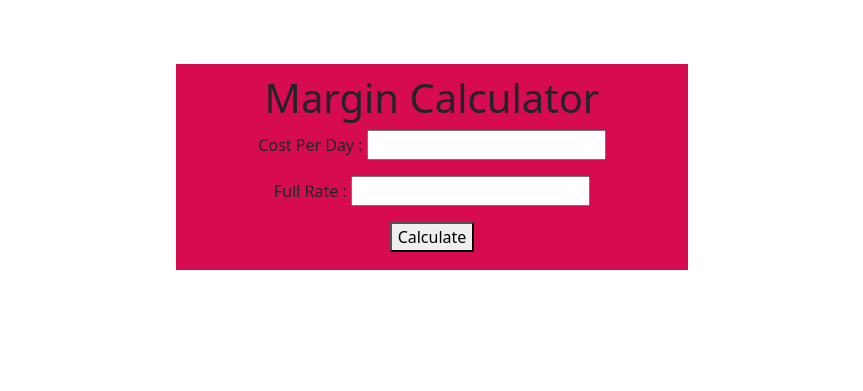
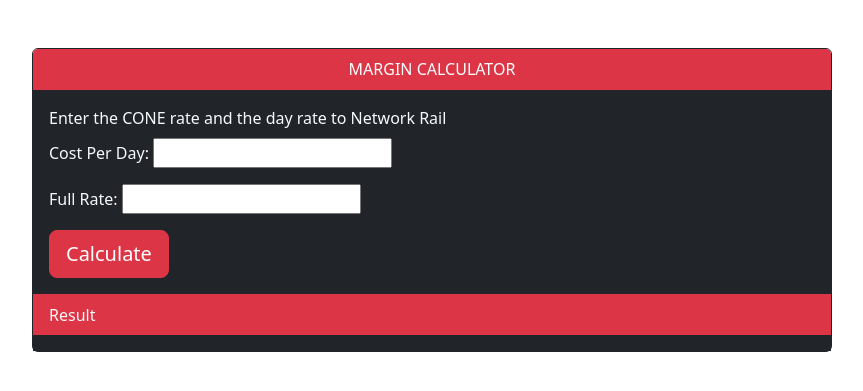
Before and after one commit to romidhillon/ii_website, a Django app: page /ii_app/margin/ in a window 1280 px wide. Shown: the part 124-515 px from the top of the page, without its empty margins (208-1071 px from the left). Run offline with Django 4.2, Linux system fonts and the light colour scheme.

Commit message:
updates to margin checker

```diff
--- a/ii_app/forms.py
+++ b/ii_app/forms.py
@@ -1,12 +1,12 @@
-from attr import attrs
 from django import forms
 from .models import Risk
+from attr import attrs
 
 class RiskForm(forms.ModelForm):
     class Meta:
         model = Risk
-        fields = ["risk_description","risk_impact","risk_probability",
-                  "risk_mitigation","risk_owner","risk_status","date_opened"]
+        fields = ['risk_description','risk_impact','risk_probability',
+                  'risk_mitigation','risk_owner','risk_status','date_opened']
         widgets = {
             'risk_description': forms.Textarea(attrs = {'class':'form-control', 'rows': '3'}),
             'risk_impact': forms.NumberInput(attrs = {'class':'form-control', 'placeholder':'add a score between 0 and 100'}),
--- a/ii_app/static/ii_app/style.css
+++ b/ii_app/static/ii_app/style.css
@@ -133,6 +133,6 @@ form{
     width: 40%;
     margin-left: auto;
     margin-right: auto;
-    padding: 10px;
+    padding: 20px;
     margin-top: 5%;
   }
--- a/ii_app/templates/ii_app/margin.html
+++ b/ii_app/templates/ii_app/margin.html
@@ -2,7 +2,29 @@
 
 {% block body %}
 
-<div class="plcalculate">
+
+<div class="card border-dark mb-3 mx-auto mt-5" style="max-width: 50rem;">
+    <div class="card-header bg-danger border-danger text-white text-center font-weight-bold text-uppercase">Margin Calculator</div>
+    <div class="card-body text-white bg-dark">
+      <p class="card-title text-light">Enter the CONE rate and the day rate to Network Rail</p>
+      <p class="card-text text-light">Cost Per Day:
+        <input class="cost_per_day" type="number" />
+      </p>
+      <p class="card-text text-light"> Full Rate:
+        <input class="full_rate" type="number" />
+      </p>
+      <!-- <button onclick="CalculateMargin()">Calculate</button> -->
+      <button type="button" class="btn btn-danger btn-lg btn-block" onclick="CalculateMargin()">Calculate</button>
+    </div>
+    <div class="card-footer border-danger text-light bg-danger">Result</div>
+    <div class="bg-dark">
+        <p class="card-text ml-1 text-light post_commission_rate"> </p>
+        <p class="card-text ml-1 text-light margin"> </p>
+        <p class="card-text ml-1 text-light margin_percentage"></p>
+    </div>
+  </div>
+
+  <!-- <div class="plcalculate">
     <h1>Margin Calculator</h1>
     <p>
         Cost Per Day :
@@ -20,6 +42,7 @@
     <h2 class="margin"></h2>
     <h2 class="margin_percentage"></h2>
 
-</div>
+</div> -->
+
 
 {% endblock %}
--- a/ii_app/urls.py
+++ b/ii_app/urls.py
@@ -13,6 +13,9 @@ urlpatterns = [
 
     path('addrisks/', views.risk_form, name='risk_form'),
 
+    path('update/<int:risk_id>/', views.update_risk_item, name='update_risk_item'),
+
+    path('delete/<int:risk_id>/', views.delete_risk_item, name='delete_risk_item'),
+
     path('margin/', views.margin, name='margin'),
-
 ]
--- a/ii_app/views.py
+++ b/ii_app/views.py
@@ -3,8 +3,9 @@ from django.shortcuts import HttpResponse
 from django.template import loader
 
 from ii_app.forms import RiskForm
-from .models import Employee
+from .models import Employee,Risk
 from .forms import RiskForm
+
 
 # Create your views here.
 
@@ -34,10 +35,32 @@ def risk_form(request):
 
     if form.is_valid():
         form.save()
-        return redirect('ii_app/home.html')
+        return redirect('')
 
     return render (request, 'ii_app/risk_form.html', {'form':form})
 
 
 def margin(request):
     return render (request, 'ii_app/margin.html')
+
+
+def update_risk_item(request,risk_id):
+    risk = Risk.objects.get(id=risk_id)
+    form = RiskForm(request.POST or None,instance = risk)
+
+    if form.is_valid():
+        form.save()
+        return redirect('')
+
+    return render (request, 'ii_app/risk_form.html', {'form':form, 'risk':risk})
+
+
+def delete_risk_item(request,risk_id):
+    risk = Risk.objects.get(id=risk_id)
+
+
+    if request.method =='POST':
+        risk.delete()
+        return redirect('')
+
+    return render (request, 'ii_app/delete_risk_item.html', {'risk':risk})
```
Also changed, not shown: ii_app/static/ii_app/main.js (added, +30 -0 lines), ii_app/templates/ii_app/resource_detail.html (+16 -4 lines), ii_app/templates/ii_app/risk_form.html (+9 -8 lines), db.sqlite3, media/images/charles.jpeg (added), media/images/joel.jpeg (added), media/images/mark.jpeg (added).
